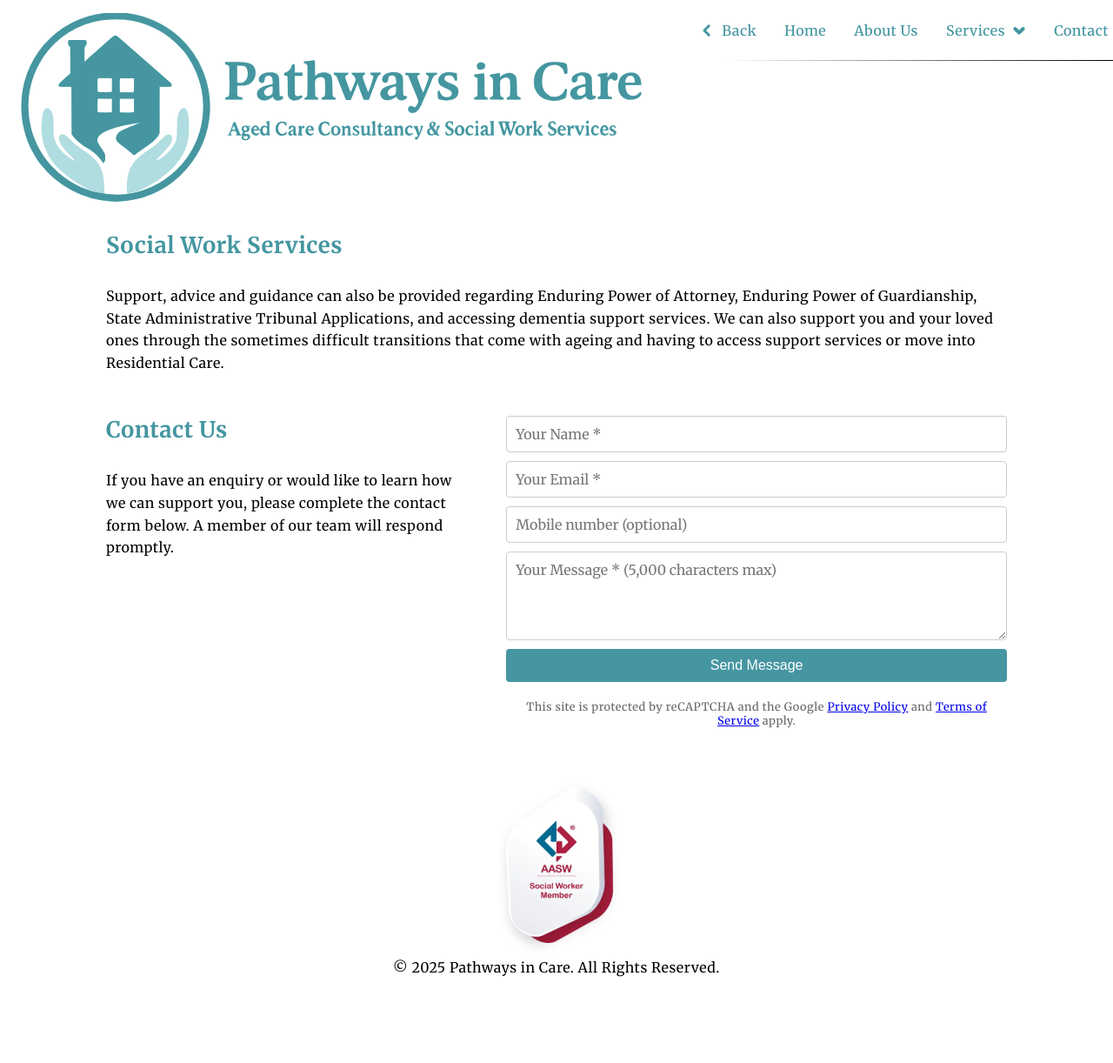
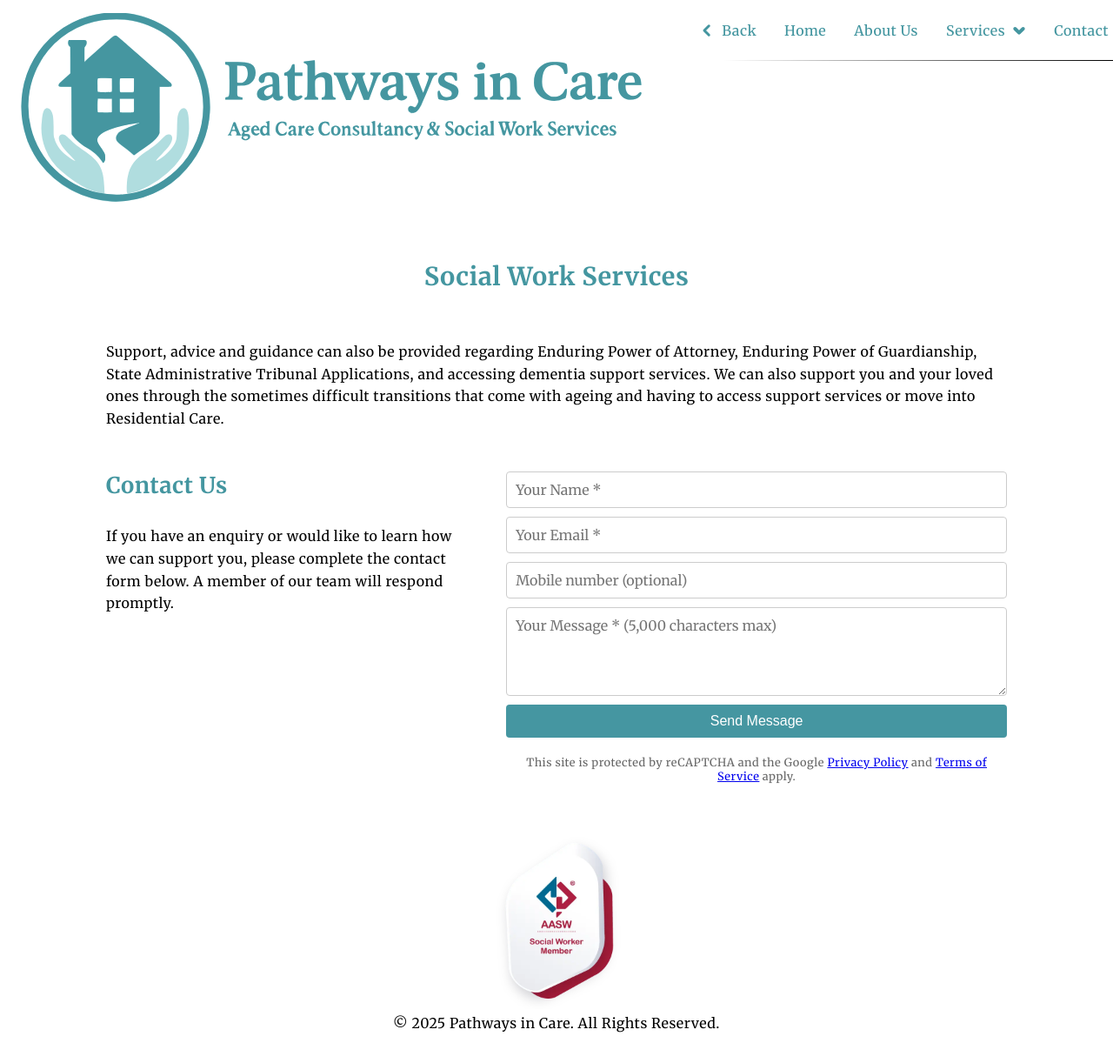
Before and after one commit to dmholyday/pathwaysincare-web, a Jekyll site: the page built from social-work-services/index.html, in a window 1280 px wide and 1222 px high. Shown: the whole window at 87% size. Built offline with Jekyll 4.4.1, drawn with Linux system fonts in a browser that asks for light colours.

Commit message:
Update page layouts and styling
- Move page titles to separate title divs for consistent styling
- Remove .first.still-section top margin override from CSS
- Improve visual hierarchy across service pages

🤖 Generated with [Claude Code](https://claude.ai/code)

Co-Authored-By: Claude <noreply@anthropic.com>

```diff
--- a/assets/style.css
+++ b/assets/style.css
@@ -295,10 +295,6 @@ header::after {
     transition: all 1s ease-out;
     max-width: 1100px;
     word-wrap: break-word;
-}
-
-.first.still-section {
-    margin-top: 250px;
 }
 
 .still-section {
--- a/in-home-services-and-home-care-packages/index.html
+++ b/in-home-services-and-home-care-packages/index.html
@@ -4,9 +4,12 @@ title: In-home Services and Home Care Packages
 description: home care packages, and in home services, for your unique needs
 ---
 
+<div id="main-title">
+  <h1>In-home Services and Home Care Packages</h1>
+</div>
+
 <section class="first still-section">
     <div class="text">
-        <h2>In-home Services and Home Care Packages</h2>
         <p>We begin by meeting with you to understand your individual circumstances through a comprehensive assessment. This allows us to explore all available options and resources— to achieve your goal of remaining living safely and comfortably at home.</p>
         <p>Support provided may include helping you access services and entitlements you and your loved ones may be eligible for, such as Carer Payments and Allowances, government-funded Community Home Support or Home Care Packages, in-home respite, short-term residential respite, and assistive technology solutions.</p>
         <p>We can coordinate referrals to My Aged Care, liaise with your GP or healthcare providers, and connect you with in-home supports, community supports and Day Centres.</p>
--- a/residential-aged-care-placement/index.html
+++ b/residential-aged-care-placement/index.html
@@ -4,9 +4,12 @@ title: Residential Aged Care Placement
 description: support in applying for aged care or residential home
 ---
 
+<div id="main-title">
+  <h1>Residential Aged Care Placement</h1>
+</div>
+
 <section class="first still-section">
     <div class="text">
-        <h2>Residential Aged Care Placement</h2>
         <p>Our residential placement services are here to support you in finding the right aged care option based on what matters most to you — whether that’s location, being close to family, or working within your financial circumstances. We understand that every situation is different, which is why we offer both general guidance and a more comprehensive service tailored to your individual needs and preferences. Our goal is to make this transition as informed, stress free, supported, and compassionate as possible.</p>
         <h4>What to expect in our initial consultation</h4>
         <br>
--- a/social-work-services/index.html
+++ b/social-work-services/index.html
@@ -4,9 +4,12 @@ title: Social Work Services
 description: all aspects of social work support, social work consulting
 ---
 
+<div id="main-title">
+  <h1>Social Work Services</h1>
+</div>
+
 <section class="first still-section">
     <div class="text">
-        <h2>Social Work Services</h2>
         <p>Support, advice and guidance can also be provided regarding Enduring Power of Attorney, Enduring Power of Guardianship, State Administrative Tribunal Applications, and accessing dementia support services. We can also support you and your loved ones through the sometimes difficult transitions that come with ageing and having to access support services or move into Residential Care.</p>
     </div>
 </section>
```
